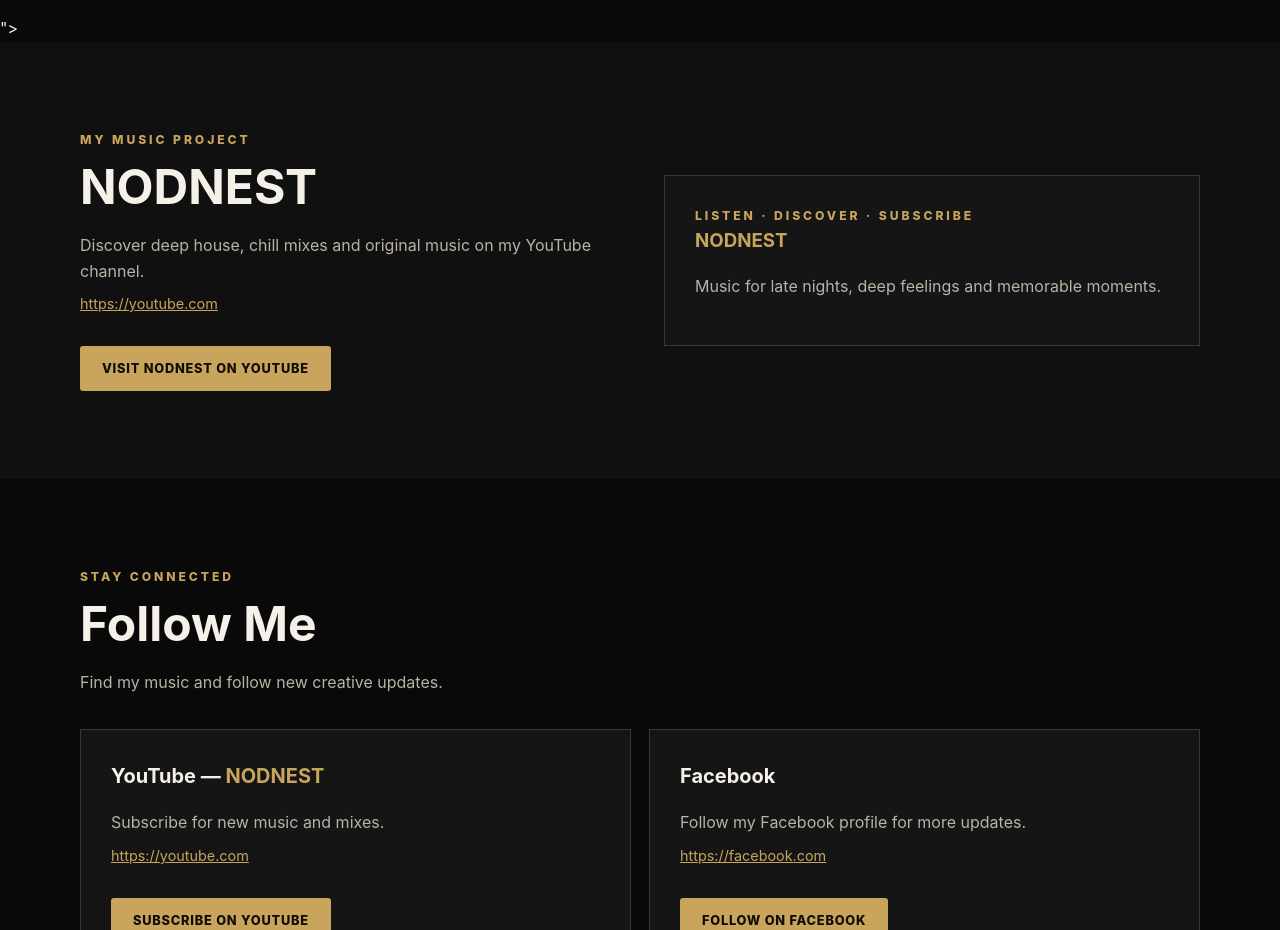
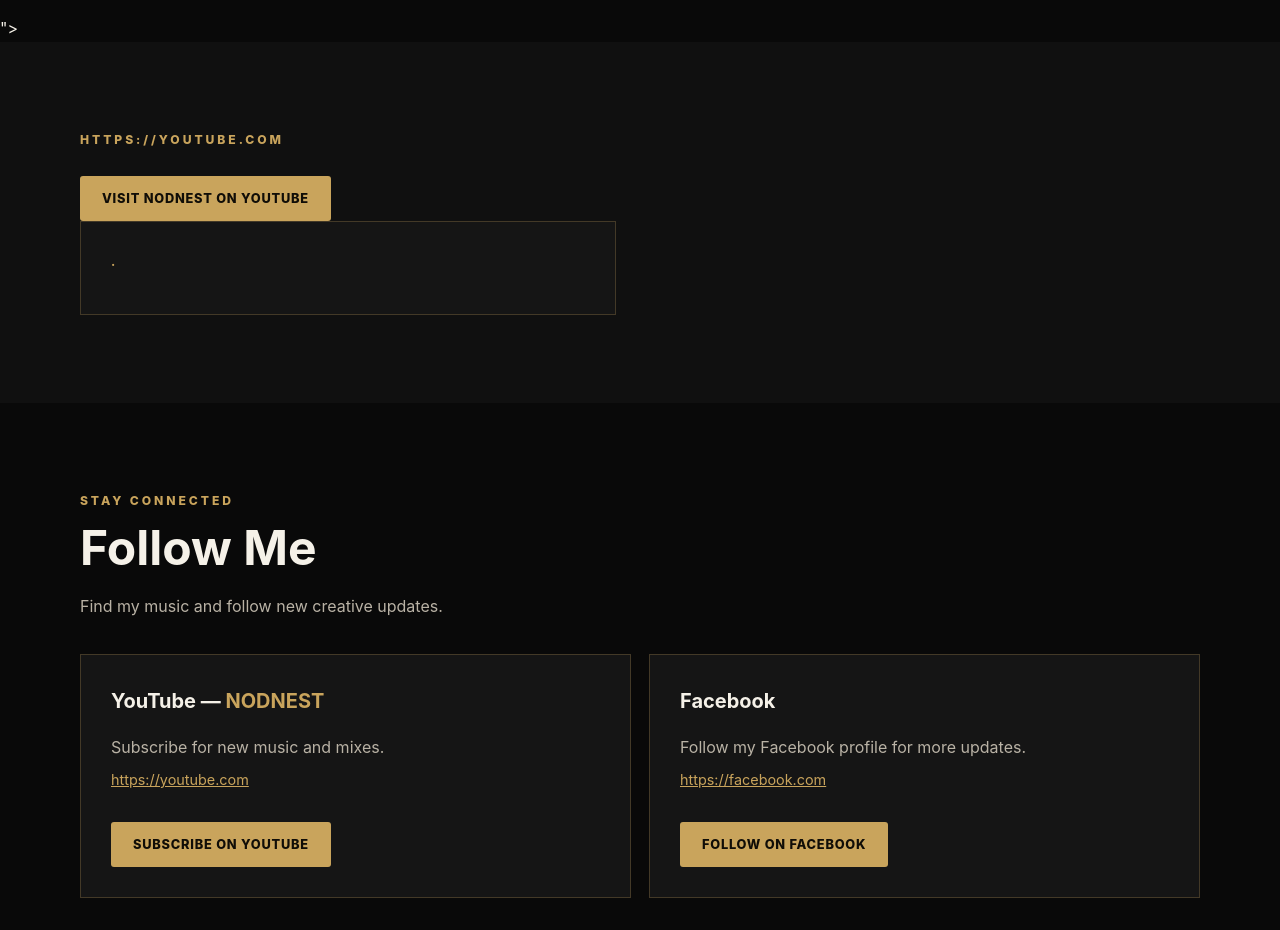
Before and after one commit to rotuflo3-hash/Roflomy, a plain HTML site: page index.html in a window 1280 px wide. Shown: the part 3780-4710 px from the top of the page. Drawn offline with Linux system fonts and the light colour scheme.

Commit message:
Fix HTML structure and update music section

```diff
--- a/index.html
+++ b/index.html
@@ -151,7 +151,7 @@ header{position:sticky;top:0;z-index:10;background:rgba(9,9,9,.92);backdrop-filt
 }
 </style>
 "></div></section>
-<section class="gallery" id="music"><div class="wrap split"><div><div class="eyebrow">My music project</div><h2>NODNEST</h2><p>Discover deep house, chill mixes and original music on my YouTube channel.<a class="visible-link" href="https://youtube.com/@nodnest?si=CYZ0zj2sxvUxdnhq" target="_blank" rel="noopener">https://youtube.com</a></p><a class="btn" href="https://youtube.com" target="_blank" rel="noopener">Visit NODNEST on YouTube</a></div><div class="social-card"><div class="eyebrow">Listen · Discover · Subscribe</div><h3 class="gold">NODNEST</h3><p>Music for late nights, deep feelings and memorable moments.</p></div></div></section>
+<section class="gallery" id="music"><div class="wrap split"><div><div class="eyebrow".<a class="visible-link" href="https://youtube.com/@nodnest?si=CYZ0zj2sxvUxdnhq" target="_blank" rel="noopener">https://youtube.com</a></p><a class="btn" href="https://youtube.com" target="_blank" rel="noopener">Visit NODNEST on YouTube</a></div><div class="social-card"><div class="eyebrow">.</p></div></div></section>
 <section id="social"><div class="wrap"><div class="section-intro"><div class="eyebrow">Stay connected</div><h2>Follow Me</h2><p>Find my music and follow new creative updates.</p></div><div class="social"><div class="social-card"><strong>YouTube — <span class="gold">NODNEST</span></strong><p>Subscribe for new music and mixes.<a class="visible-link" href="https://youtube.com" target="_blank" rel="noopener">https://youtube.com</a></p><a class="btn" href="https://youtube.com/@nodnest?si=CYZ0zj2sxvUxdnhq" target="_blank" rel="noopener">Subscribe on YouTube</a></div><div class="social-card"><strong>Facebook</strong><p>Follow my Facebook profile for more updates.<a class="visible-link" href="https://facebook.com" target="_blank" rel="noopener">https://facebook.com</a></p><a class="btn" href="https://facebook.com" target="_blank" rel="noopener">Follow on Facebook</a></div></div></div></section>
 </main>
 <footer><div class="wrap">© 2026 ROFLO / NODNEST · Thank you for visiting.</div></footer>
```
